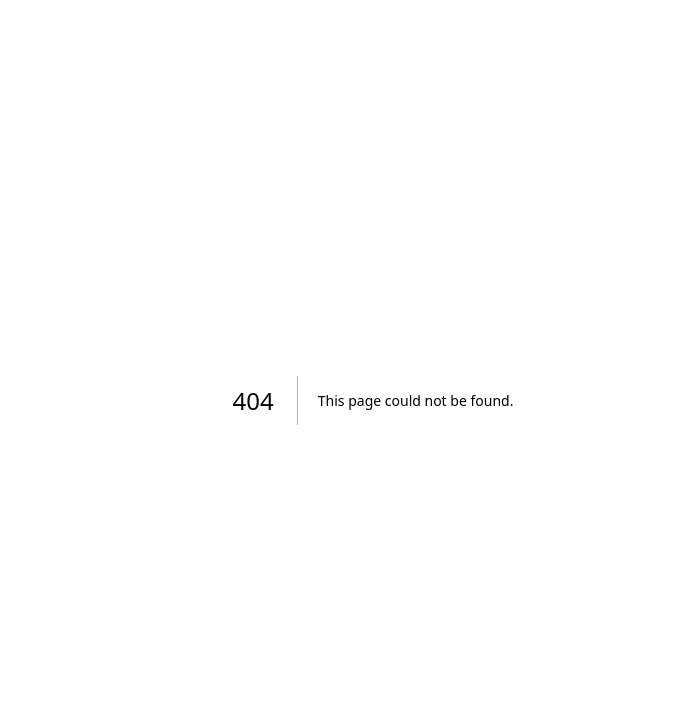
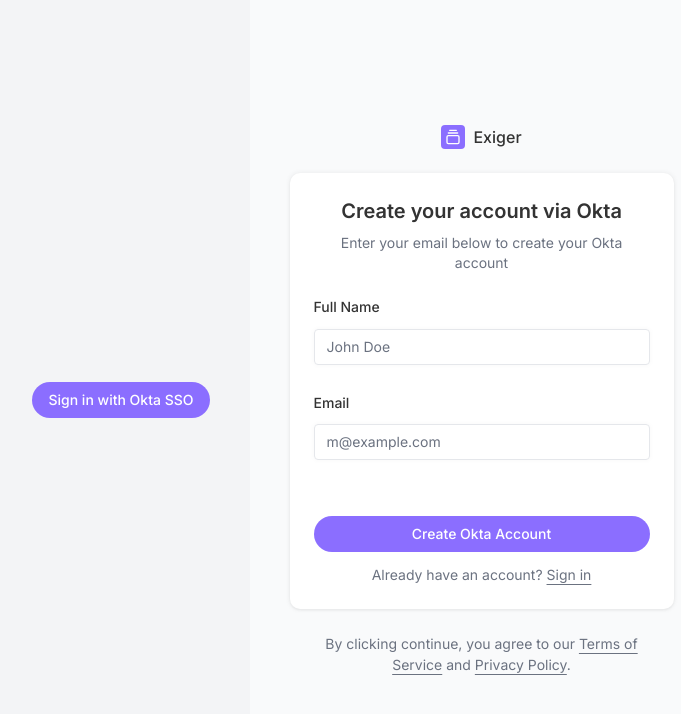
Before and after one commit to Exiger-Supplier-Portal/Exiger-Supplier-Portal, a Next.js app in the folder frontend/: page /register in a window 1280 px wide. Before the commit this address had no page. Shown: the top 714 px of the page, without its empty margins (267-948 px from the left). Built offline with nearby package versions, Linux system fonts and the light colour scheme.

Commit message:
feat: add registration form skeleton

```diff
--- /dev/null
+++ b/frontend/src/app/register/page.tsx
@@ -0,0 +1,23 @@
+import { GalleryVerticalEnd } from "lucide-react";
+
+import { SignupForm } from "@/components/auth/signup-form";
+import SignInButton from "@/components/auth/SignInButton";
+
+export default function SignupPage() {
+  return (
+    <div className="flex min-h-screen w-screen flex-row items-center justify-center space-x-10">
+      <SignInButton></SignInButton>
+      <div className="bg-muted flex min-h-svh flex-col items-center justify-center gap-6 p-6 md:p-10">
+        <div className="flex w-full max-w-sm flex-col gap-6">
+          <a href="#" className="flex items-center gap-2 self-center font-medium">
+            <div className="bg-primary text-primary-foreground flex size-6 items-center justify-center rounded-md">
+              <GalleryVerticalEnd className="size-4" />
+            </div>
+            Exiger
+          </a>
+          <SignupForm />
+        </div>
+      </div>
+    </div>
+  );
+}
--- /dev/null
+++ b/frontend/src/components/auth/signup-form.tsx
@@ -0,0 +1,55 @@
+import { cn } from "@/lib/utils";
+import { Button } from "@/components/ui/button";
+import { Card, CardContent, CardDescription, CardHeader, CardTitle } from "@/components/ui/card";
+import { Field, FieldDescription, FieldGroup, FieldLabel } from "@/components/ui/field";
+import { Input } from "@/components/ui/input";
+
+export function SignupForm({ className, ...props }: React.ComponentProps<"div">) {
+  return (
+    <div className={cn("flex flex-col gap-6", className)} {...props}>
+      <Card>
+        <CardHeader className="text-center">
+          <CardTitle className="text-xl">Create your account via Okta</CardTitle>
+          <CardDescription>Enter your email below to create your Okta account</CardDescription>
+        </CardHeader>
+        <CardContent>
+          <form>
+            <FieldGroup>
+              <Field>
+                <FieldLabel htmlFor="name">Full Name</FieldLabel>
+                <Input id="name" type="text" placeholder="John Doe" required />
+              </Field>
+              <Field>
+                <FieldLabel htmlFor="email">Email</FieldLabel>
+                <Input id="email" type="email" placeholder="m@example.com" required />
+              </Field>
+              <Field>
+                {/* <Field className="grid grid-cols-2 gap-4">
+                  <Field>
+                    <FieldLabel htmlFor="password">Password</FieldLabel>
+                    <Input id="password" type="password" required />
+                  </Field>
+                  <Field>
+                    <FieldLabel htmlFor="confirm-password">Confirm Password</FieldLabel>
+                    <Input id="confirm-password" type="password" required />
+                  </Field>
+                </Field> */}
+                {/* <FieldDescription>Must be at least 8 characters long.</FieldDescription> */}
+              </Field>
+              <Field>
+                <Button type="submit">Create Okta Account</Button>
+                <FieldDescription className="text-center">
+                  Already have an account? <a href="#">Sign in</a>
+                </FieldDescription>
+              </Field>
+            </FieldGroup>
+          </form>
+        </CardContent>
+      </Card>
+      <FieldDescription className="px-6 text-center">
+        By clicking continue, you agree to our <a href="#">Terms of Service</a> and{" "}
+        <a href="#">Privacy Policy</a>.
+      </FieldDescription>
+    </div>
+  );
+}
--- a/frontend/src/middleware.ts
+++ b/frontend/src/middleware.ts
@@ -3,7 +3,7 @@
 // This function can be marked `async` if using `await` inside
 export function middleware(request: NextRequest) {
   // List of paths that don't require authentication
-  const publicPaths = ["/", "/login", "/auth/callback"];
+  const publicPaths = ["/", "/login", "/register", "/auth/callback"];
 
   const jsessionCookie = request.cookies.get("JSESSIONID");
   const path = request.nextUrl.pathname;
```
